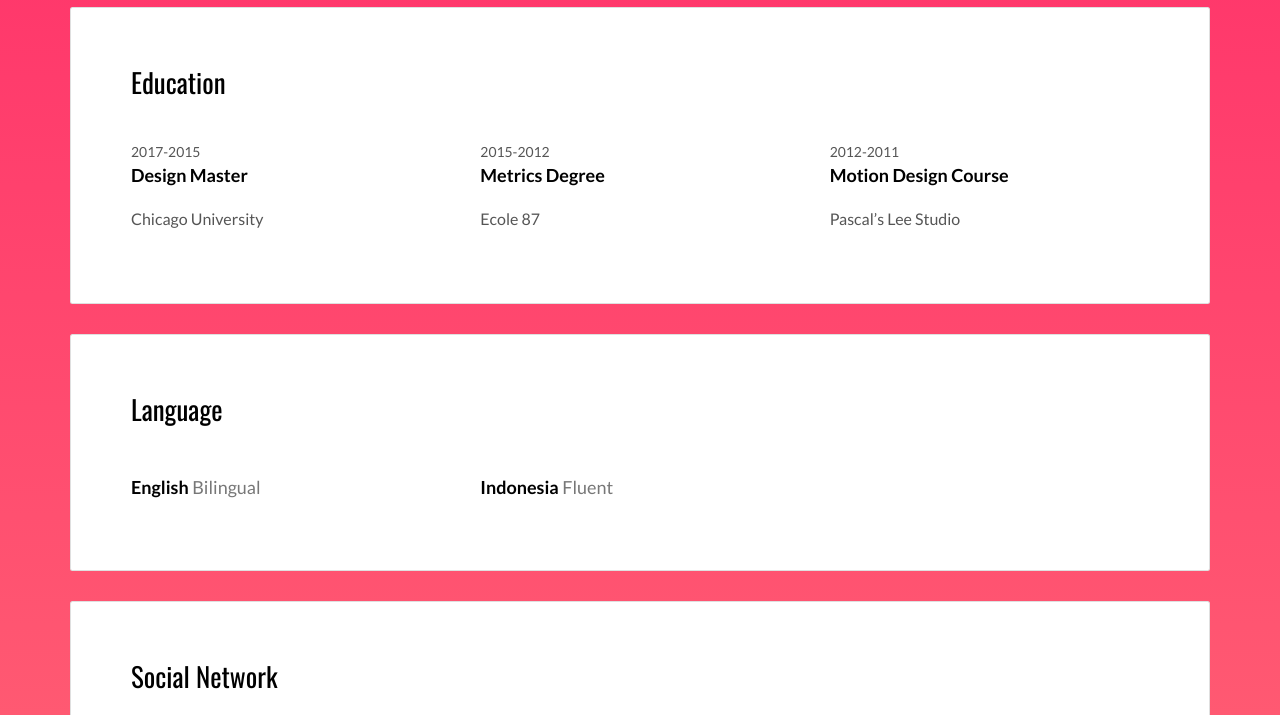
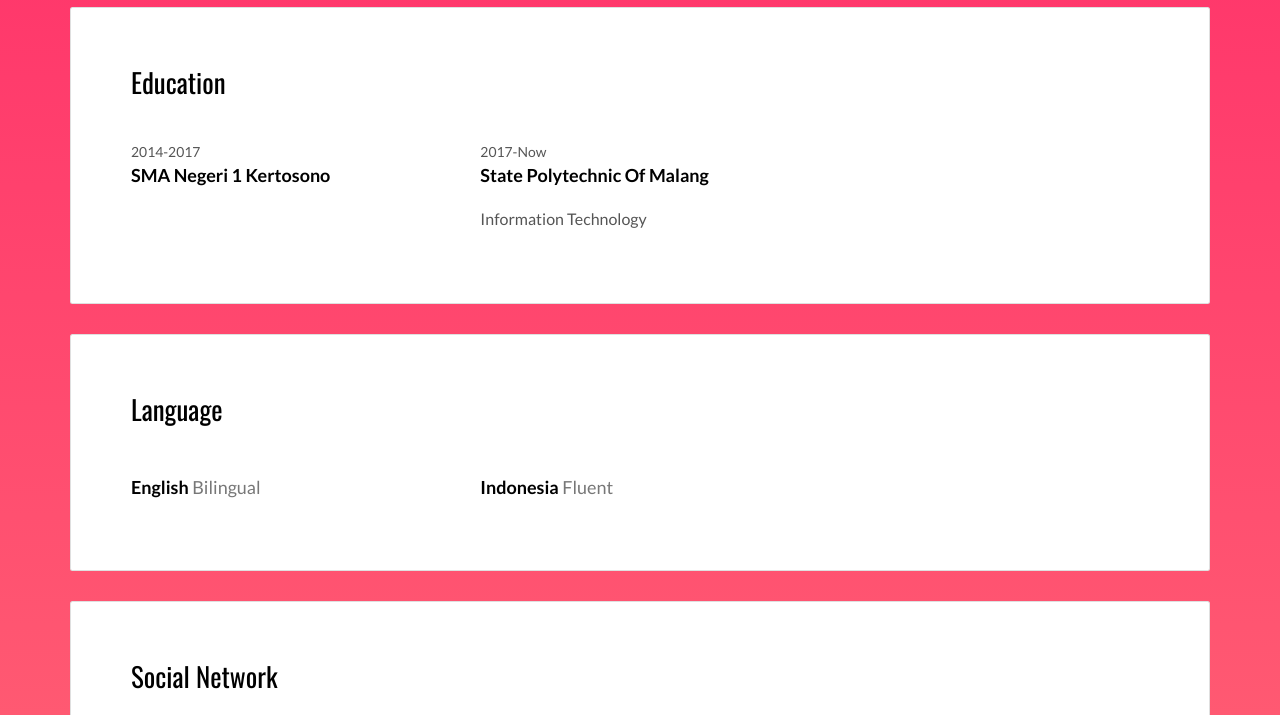
Before and after one commit to Rivaldz/MyPortofolio, a plain HTML site: page index.html in a window 1280 px wide. Shown: the part 1240-1955 px from the top of the page. Drawn offline with nearby package versions, Linux system fonts and the light colour scheme.

Commit message:
modify education layout

```diff
--- a/index.html
+++ b/index.html
@@ -126,26 +126,26 @@
             <div class="row">
               <div class="col-md-4">
                 <div class="education-experience">
-                  <small class="date">2017-2015</small>
-                  <h3 class="h5 date-title">Design Master</h3>
-                  <p>Chicago University</p>
+                  <small class="date">2014-2017</small>
+                  <h3 class="h5 date-title">SMA Negeri 1 Kertosono</h3>
+                  <!-- <p>Chicago University</p> -->
                 </div>
 
               </div>
               <div class="col-md-4">
                 <div class="education-experience">
-                  <small class="date">2015-2012</small>
-                  <h3 class="h5 date-title">Metrics Degree</h3>
-                  <p>Ecole 87</p>
+                  <small class="date">2017-Now</small>
+                  <h3 class="h5 date-title">State Polytechnic Of Malang</h3>
+                  <p>Information Technology</p>
                 </div>
               </div>
-              <div class="col-md-4">
+              <!-- <div class="col-md-4">
                 <div class="education-experience">
                   <small class="date">2012-2011</small>
                   <h3 class="h5 date-title">Motion Design Course</h3>
                   <p>Pascal’s Lee Studio</p>
                 </div>
-              </div>
+              </div> -->
             </div>
           </div>
         </div>
```
